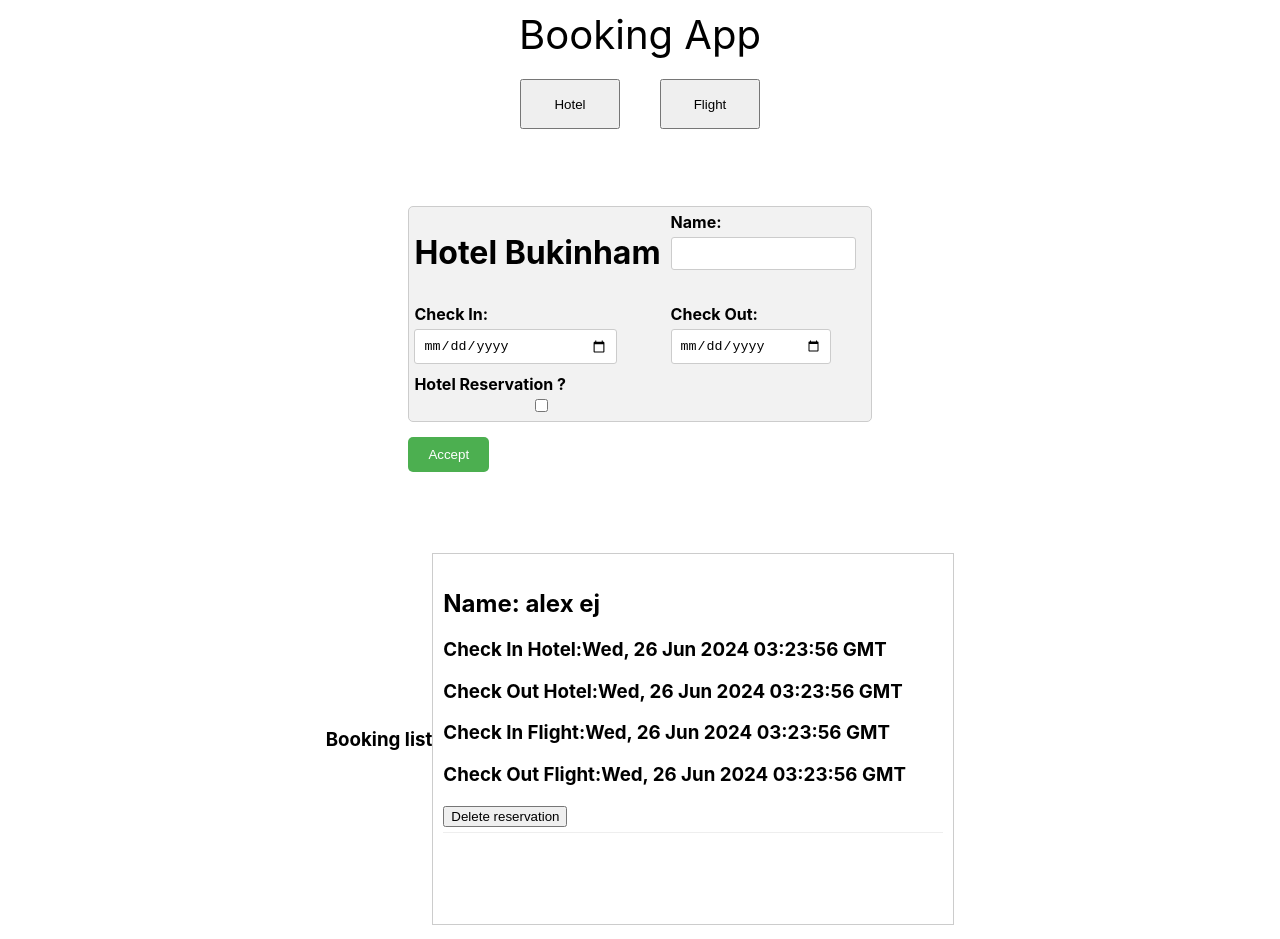
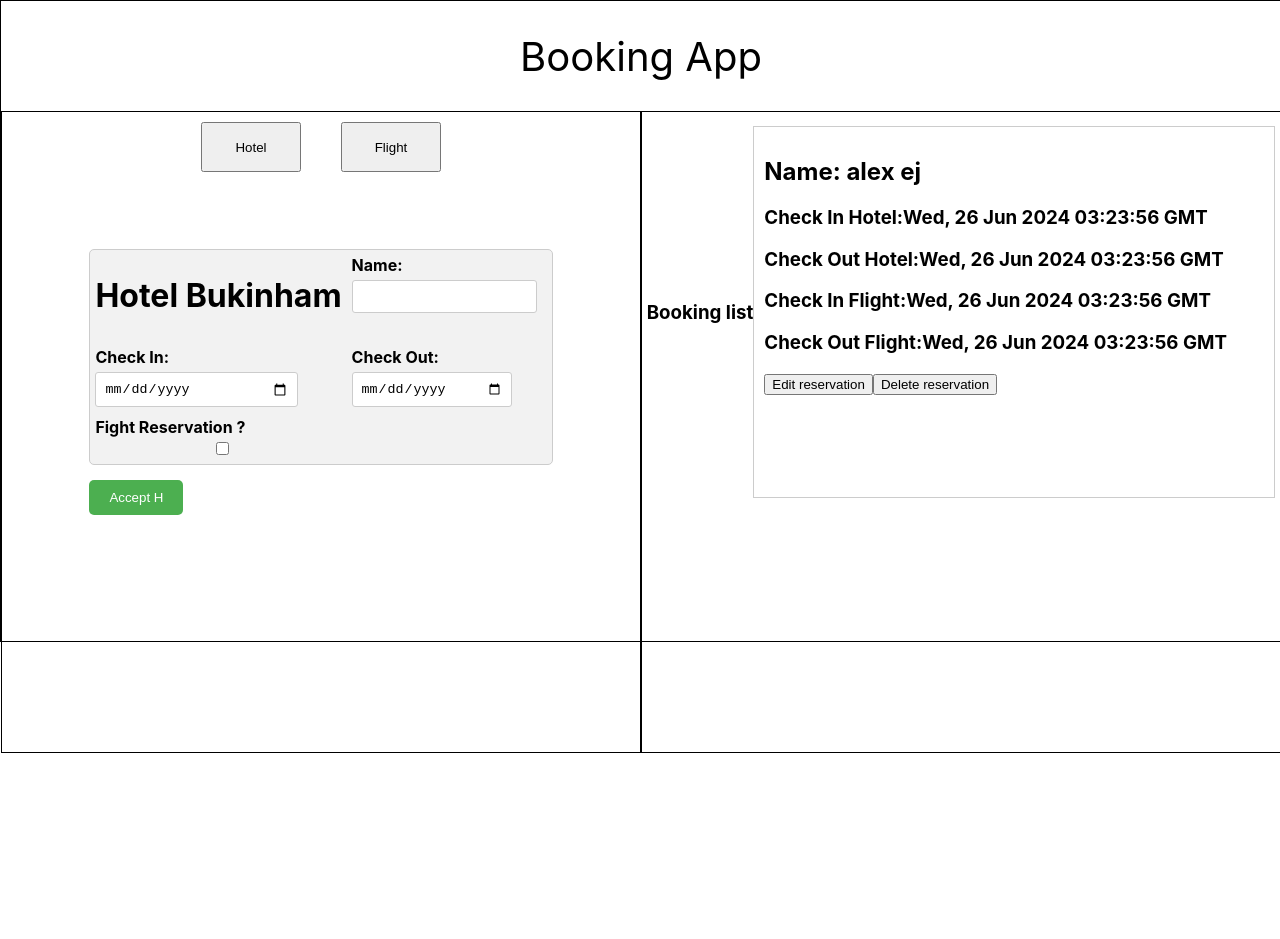
Before and after one commit to mrHann69/final_ipd, a React (Create React App) app: page / in a window 1280 px wide. After the commit the page ends 800 px from the top, so only its background shows below. Built offline with nearby package versions, Linux system fonts and the light colour scheme.

Commit message:
delete 100%

```diff
--- a/src/App.css
+++ b/src/App.css
@@ -1,17 +1,29 @@
 .container {
   display: flex;
+  flex-direction: row;
   justify-content: center;
   align-items: center;
   height: 100vh;
   border: 1px solid #000;
+  gap: 20px;
 }
 
 .box {
-  width: 300px;
+  width: 600px;
   height: 200px;
   border: 1px solid #000;
   display: flex;
-  align-items: center;
-  justify-content: center;
+  padding: 10px;
   margin: 5px;
 }
+
+.box box1 {
+  width: 50vh;
+  height: 50vh;
+  border: 1px solid #000000;
+}
+
+.box2 {
+  width: 50vh;
+  height: 50vh;
+}
--- a/src/App.jsx
+++ b/src/App.jsx
@@ -4,6 +4,7 @@ import {
   AppTitle,
   AppButtons,
   Button,
+  AppContainerRow,
 } from "./components/AppStyles";
 import AppBookingList from "./components/AppBookingList/AppBookingList";
 import Form from "./components/form/Form.jsx";
@@ -22,10 +23,9 @@ function App() {
 
   return (
     <AppContainer>
-
       <AppTitle>Booking App</AppTitle>
-      <div className="container">
-        <div className="box box1">
+      <AppContainerRow>
+        <AppContainer>
           <AppButtons >
             <Button
               type="button"
@@ -47,14 +47,12 @@ function App() {
           {showForm && (
             <Form list={temp} setList={setTemp} type={state} />
           )}
-        </div>
+        </AppContainer>
 
-        <div className="box box2">
-          <AppBookingList list={temp} />
-        </div>
-      </div>
-
-
+        <AppContainer>
+          <AppBookingList list={temp} setList={setList}/>
+        </AppContainer>
+      </AppContainerRow>
     </AppContainer>
 
   );
--- a/src/components/AppBookingList/AppBookingList.jsx
+++ b/src/components/AppBookingList/AppBookingList.jsx
@@ -2,7 +2,15 @@ import "./AppBookingList.css";
 import CardList from "./CardList";
 
 
-function AppBookingList({ list }) {
+function AppBookingList({ list, setList }) {
+
+  function deleteted(index) {
+    setList(list.splice(index, 1))
+  }
+
+  function editeted(index) {
+    setList(list.splice(index, 1, list))
+  }
 
   return (
     <div className="list-container">
@@ -10,16 +18,10 @@ function AppBookingList({ list }) {
         <h3>Booking list</h3>
       </header>
       <div className="scroll-box">
-        <ul>
-          <div>
-            <li>
-              {list &&
-                list.map((booking, index) => (
-                  <CardList booking={booking} />
-                ))}
-            </li>
-          </div>
-        </ul>
+        {list &&
+          list.map((booking, index) => (
+            <CardList booking={booking} removeComp={deleteted} index={index} />
+          ))}
       </div>
     </div>
   );
--- a/src/components/AppBookingList/CardList.jsx
+++ b/src/components/AppBookingList/CardList.jsx
@@ -1,5 +1,8 @@
 import "./CardList.css";
-export default function CardList({ booking }) {
+import React, { useState } from "react";
+export default function CardList({ booking, removeComp, index }) {
+
+  const [editing, setEditing] = useState(false);
 
   return (
     <div>
@@ -31,35 +34,95 @@ export default function CardList({ booking }) {
 
       <button
         className="nav-btn"
-        value={"sapa 🐸🐸🐸🐸"}
-        onClick={(e) => {
-          console.log(e.target.value);
-        }}
+        value={"edit"}
+        onClick={(e) => setEditing(!editing)}
+      >
+        Edit reservation
+      </button>
+
+      <button
+        className="nav-btn"
+        value={"borrado"}
+        onClick={(e) => removeComp(index)}
       >
         Delete reservation
       </button>
     </div>
   )
 }
+/* {booking.bookingFlight && (
+        <>
+          {booking.checkInDateFlight ?
+            (<h3>Check In Flight:{booking.checkInDateFlight}</h3>) :
+            (<h3>Check In Hotel:{booking.checkInDateHotel}</h3>)}
+
+          {booking.checkOutDateFlight ?
+            (<h3>Check Out Flight:{booking.checkOutDateFlight}</h3>) :
+            (<h3>Check Out Hotel:{booking.checkOutDateHotel}</h3>)}
+        </>
+      )}
+
+  <>
+        {booking.checkInDateHotel ? <h3>Check In Hotel:{booking.checkInDateHotel}</h3> : null}
+        {booking.checkOutDateHotel ? <h3>Check Out Hotel:{booking.checkOutDateHotel}</h3> : null}
+
+        {booking.checkInDateFlight ? <h3>Check In Flight:{booking.checkInDateFlight}</h3> : null}
+        {booking.checkOutDateFlight ? <h3>Check Out Flight:{booking.checkOutDateFlight}</h3> : null}
+      </>
+      */
 
 /**
+     prueba editing
+
+     {editing ?(
       {booking.bookingHotel && (
         <>
           {booking.checkInDateHotel ?
-            (<h3>Check In Hotel:{booking.checkInDateHotel}</h3>) : ("")}
+            (<input>Check In Hotel:{booking.checkInDateHotel}</input>) :
+            (<input>Check In Flight:{booking.checkInDateFlight}</input>)}
 
           {booking.checkOutDateHotel ?
-            (<h3>Check Out Hotel:{booking.checkOutDateHotel}</h3>) : ("")}
+            (<input>Check Out Hotel:{booking.checkOutDateHotel}</input>) :
+            (<input>Check Out Flight:{booking.checkOutDateFlight}</input>)}
+        </>
+      )}
+      {booking.bookingFlight && (
+          <>
+            {booking.checkInDateFlight ?
+              (<input>Check In Flight:{booking.checkInDateFlight}</input>) :
+              (<input>Check In Hotel:{booking.checkInDateHotel}</input>)}
+
+            {booking.checkOutDateFlight ?
+              (<input>Check Out Flight:{booking.checkOutDateFlight}</input>) :
+              (<input>Check Out Hotel:{booking.checkOutDateHotel}</input>)}
+          </>
+        )}
+      ): (
+        {booking.bookingHotel && (
+          <>
+            {booking.checkInDateHotel ?
+              (<h3>Check In Hotel:{booking.checkInDateHotel}</h3>) :
+              (<h3>Check In Flight:{booking.checkInDateFlight}</h3>)}
+
+            {booking.checkOutDateHotel ?
+              (<h3>Check Out Hotel:{booking.checkOutDateHotel}</h3>) :
+              (<h3>Check Out Flight:{booking.checkOutDateFlight}</h3>)}
           </>
         )}
 
         {booking.bookingFlight && (
           <>
             {booking.checkInDateFlight ?
-            (<h3>Check In Flight:{booking.checkInDateFlight}</h3>) : ("")}
+              (<h3>Check In Flight:{booking.checkInDateFlight}</h3>) :
+              (<h3>Check In Hotel:{booking.checkInDateHotel}</h3>)}
 
             {booking.checkOutDateFlight ?
-            (<h3>Check Out Flight:{booking.checkOutDateFlight}</h3>) : ("")}
+              (<h3>Check Out Flight:{booking.checkOutDateFlight}</h3>) :
+              (<h3>Check Out Hotel:{booking.checkOutDateHotel}</h3>)}
           </>
         )}
+      )}
+
+
+
  */
--- a/src/components/AppStyles.jsx
+++ b/src/components/AppStyles.jsx
@@ -2,11 +2,21 @@ import styled from "styled-components";
 
 export const AppContainer = styled.div`
   width: 100%;
-  height: 100vh;
+  height: 80vh;
   display: flex;
 
   flex-direction: column;
+  /*border: 1px solid #000000; */border: 1px solid #000000;
+  position: relative;
+`;
 
+export const AppContainerRow = styled.div`
+  width: 100%;
+  height: 50vh;
+  display: flex;
+
+  flex-direction: row;
+  /*border: 1px solid #000000; */
   position: relative;
 `;
 
@@ -17,7 +27,7 @@ export const AppTitle = styled.div`
   justify-content: center;
   align-items: center;
   font-size: 40px;
-  padding: 10px 0px;
+  padding: 5px 0px;
 `;
 
 export const AppButtons = styled.div`
--- a/src/components/form/Form.jsx
+++ b/src/components/form/Form.jsx
@@ -6,11 +6,11 @@ export default function Form({ type, list, setList }) {
 
   const [customerName, setCustomerName] = useState('');
 
-  const [bookingHotel, setBookingHotel] = useState(false);
+  //const [bookingHotel, setBookingHotel] = useState(false);
   const [checkInDateHotel, setCheckInDateHotel] = useState('');
   const [checkOutDateHotel, setCheckOutDateHotel] = useState('');
 
-  const [bookingFlight, setBookingFlight] = useState(false);
+  //const [bookingFlight, setBookingFlight] = useState(false);
   const [checkInDateFlight, setCheckInDateFlight] = useState('');
   const [checkOutDateFlight, setCheckOutDateFlight] = useState('');
 
@@ -20,13 +20,14 @@ export default function Form({ type, list, setList }) {
     e.preventDefault();
     const estructura = {
       customerName,
-      bookingHotel,
+      bookingHotel:true,
       checkInDateHotel,
       checkOutDateHotel,
-      bookingFlight,
+      bookingFlight:stateCheckbox,
       checkInDateFlight,
       checkOutDateFlight
     }
+    console.log("Datos estructura", estructura)
     setList([estructura, ...list])
     console.log("Datos Hotel", e.target)
   };
@@ -35,10 +36,10 @@ export default function Form({ type, list, setList }) {
     e.preventDefault();
     const estructura = {
       customerName,
-      bookingHotel,
+      bookingHotel:stateCheckbox,
       checkInDateHotel,
       checkOutDateHotel,
-      bookingFlight,
+      bookingFlight:true,
       checkInDateFlight,
       checkOutDateFlight
     }
@@ -49,7 +50,8 @@ export default function Form({ type, list, setList }) {
   return (
     <div className="form-container">
       <form onSubmit={type === "hotel" ? (handleSubmitHotel) : (handleSubmitFlight)} >
-        {type === "hotel" ? (
+        {type === "hotel"? (
+          <>
             <div className="form-table">
               <h1>
                 Hotel Bukinham
@@ -82,7 +84,7 @@ export default function Form({ type, list, setList }) {
                 />
               </div>
               <div >
-              <label htmlFor="checkflight">Hotel Reservation ? </label>
+                <label htmlFor="checkflight">Fight Reservation ? </label>
                 <input type="checkbox" name="checkflight" onChange={
                   () => setStateCheckbox(!stateCheckbox)} />
               </div>
@@ -109,11 +111,15 @@ export default function Form({ type, list, setList }) {
                 </>
               )}
             </div>
+            <div className="form-row">
+              <button type="submit">Accept H</button>
+            </div>
+          </>
         ) : (
-
+          <>
             <div className="form-table">
               <h1>
-              Flight fjidfno
+                Flight Bakiña
               </h1>
               <div className="form-cell">
                 <label>Name:</label>
@@ -143,7 +149,7 @@ export default function Form({ type, list, setList }) {
                 />
               </div>
               <div >
-              <label htmlFor="checkhotel">Flight Reservation ? </label>
+                <label htmlFor="checkhotel">Hotel Reservation ? </label>
                 <input type="checkbox" name="checkhotel" onChange={
                   () => setStateCheckbox(!stateCheckbox)} />
               </div>
@@ -171,10 +177,12 @@ export default function Form({ type, list, setList }) {
               )}
 
             </div>
+            <div className="form-row">
+              <button type="submit">Accept F</button>
+            </div>
+          </>
         )}
-        <div className="form-row">
-          <button type="submit">Accept</button>
-        </div>
+
       </form>
     </div>
   );
```
Lines whose indentation alone changed are shown as unchanged.
